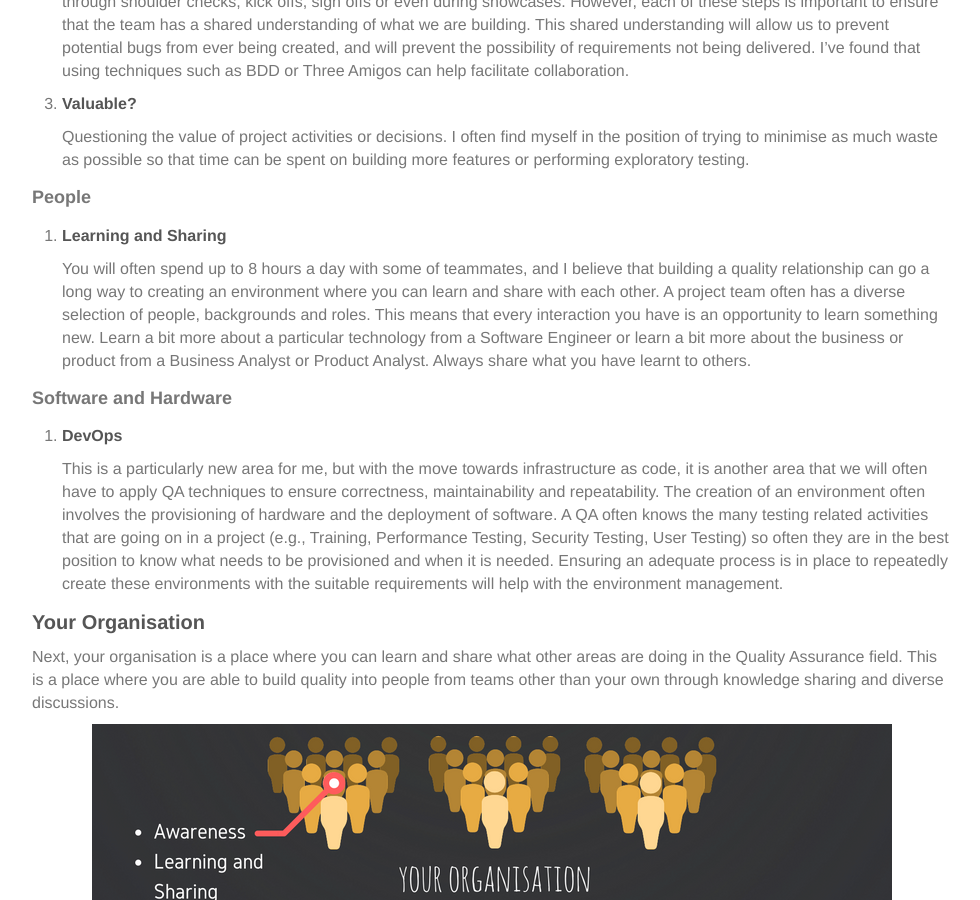
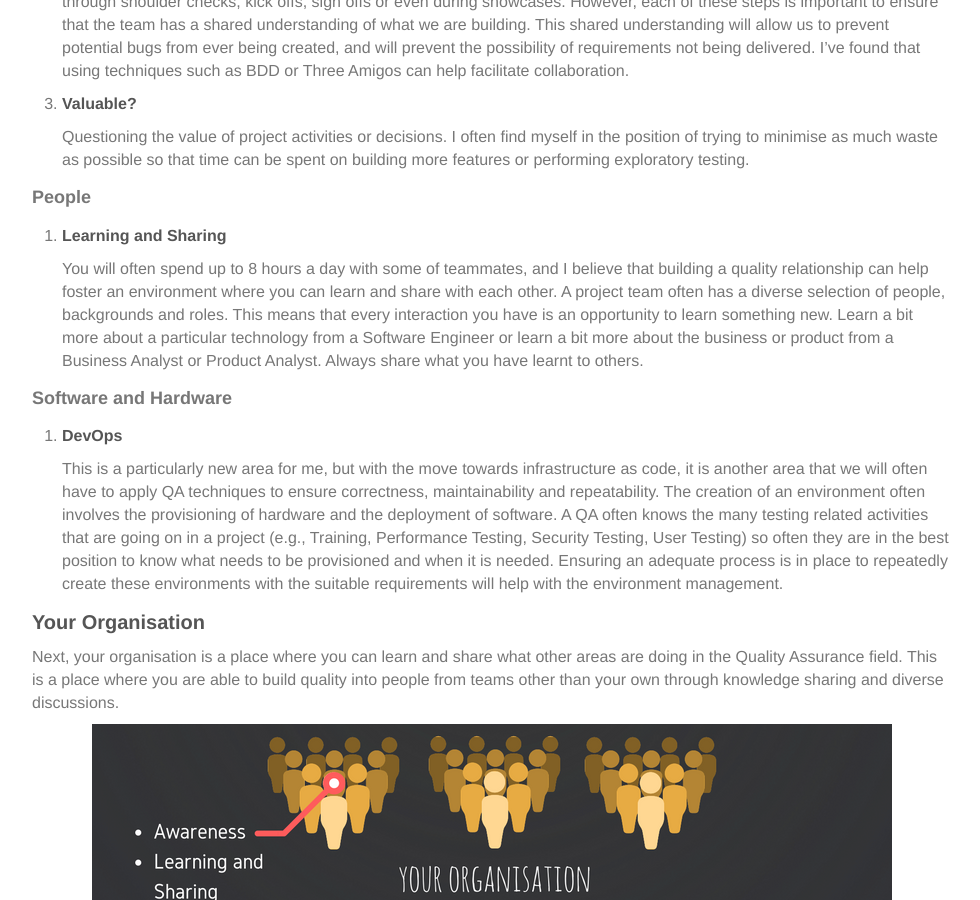
Before and after one commit to the-creative-tester/blog, a Jekyll site: the page built from _posts/2016-09-06-My-Quality-Assurance-Thoughts.md, in a window 1280 px wide and 900 px high, scrolled down 1947 px. Shown: the whole window, without its empty margins (148-1128 px from the left). Built offline with Jekyll 4.4.1, drawn with Linux system fonts in a browser that asks for light colours; nearby versions of some CDN libraries; some of the changed text lies outside the part shown.

Commit message:
update post on Quality Assurance Thoughts

```diff
--- a/_posts/2016-09-06-My-Quality-Assurance-Thoughts.md
+++ b/_posts/2016-09-06-My-Quality-Assurance-Thoughts.md
@@ -52,7 +52,7 @@ Your team is the first place where you can be an advocate for all things related
 
 1. **Learning and Sharing**
 
-   You will often spend up to 8 hours a day with some of teammates, and I believe that building a quality relationship can go a long way to creating an environment where you can learn and share with each other.  A project team often has a diverse selection of people, backgrounds and roles.  This means that every interaction you have is an opportunity to learn something new.  Learn a bit more about a particular technology from a Software Engineer or learn a bit more about the business or product from a Business Analyst or Product Analyst.  Always share what you have learnt to others.
+   You will often spend up to 8 hours a day with some of teammates, and I believe that building a quality relationship can help foster an environment where you can learn and share with each other.  A project team often has a diverse selection of people, backgrounds and roles.  This means that every interaction you have is an opportunity to learn something new.  Learn a bit more about a particular technology from a Software Engineer or learn a bit more about the business or product from a Business Analyst or Product Analyst.  Always share what you have learnt to others.
 
 #### Software and Hardware
 
```
Also changed, not shown: other parts of _posts/2016-09-06-My-Quality-Assurance-Thoughts.md (+1 -1 lines).
